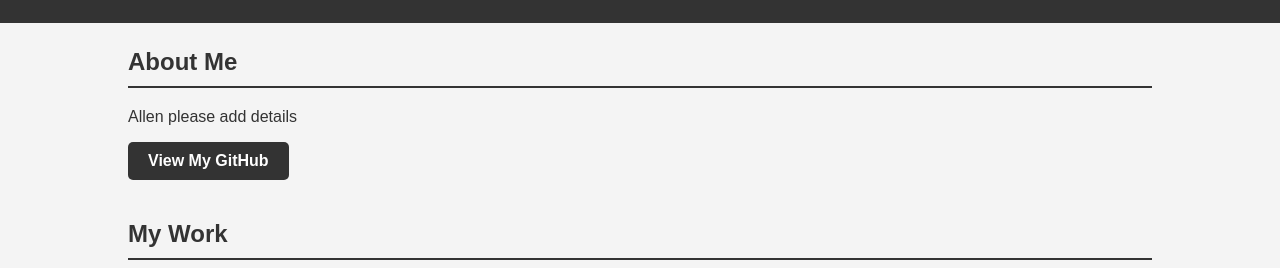
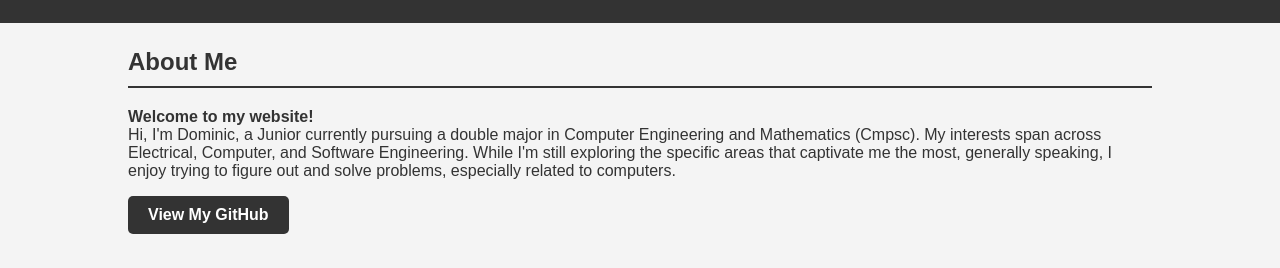
Before and after one commit to dcronauer1/dcronauer1.github.io, a plain HTML site: page index.html in a window 1280 px wide. Shown: the part 84-352 px from the top of the page. Drawn offline with Linux system fonts and the light colour scheme.

Commit message:
added about me

```diff
--- a/index.html
+++ b/index.html
@@ -153,7 +153,8 @@
     <div class="container">
         <section class="intro">
             <h2>About Me</h2>
-            <p>Allen please add details</p>
+            <p><b>Welcome to my website!</b>
+                <br>Hi, I'm Dominic, a Junior currently pursuing a double major in Computer Engineering and Mathematics (Cmpsc). My interests span across Electrical, Computer, and Software Engineering. While I'm still exploring the specific areas that captivate me the most, generally speaking, I enjoy trying to figure out and solve problems, especially related to computers.</p>
             <a href="https://github.com/dcronauer1?tab=repositories" target="_blank" class="github-button">View My GitHub</a>
         </section>
 
```
